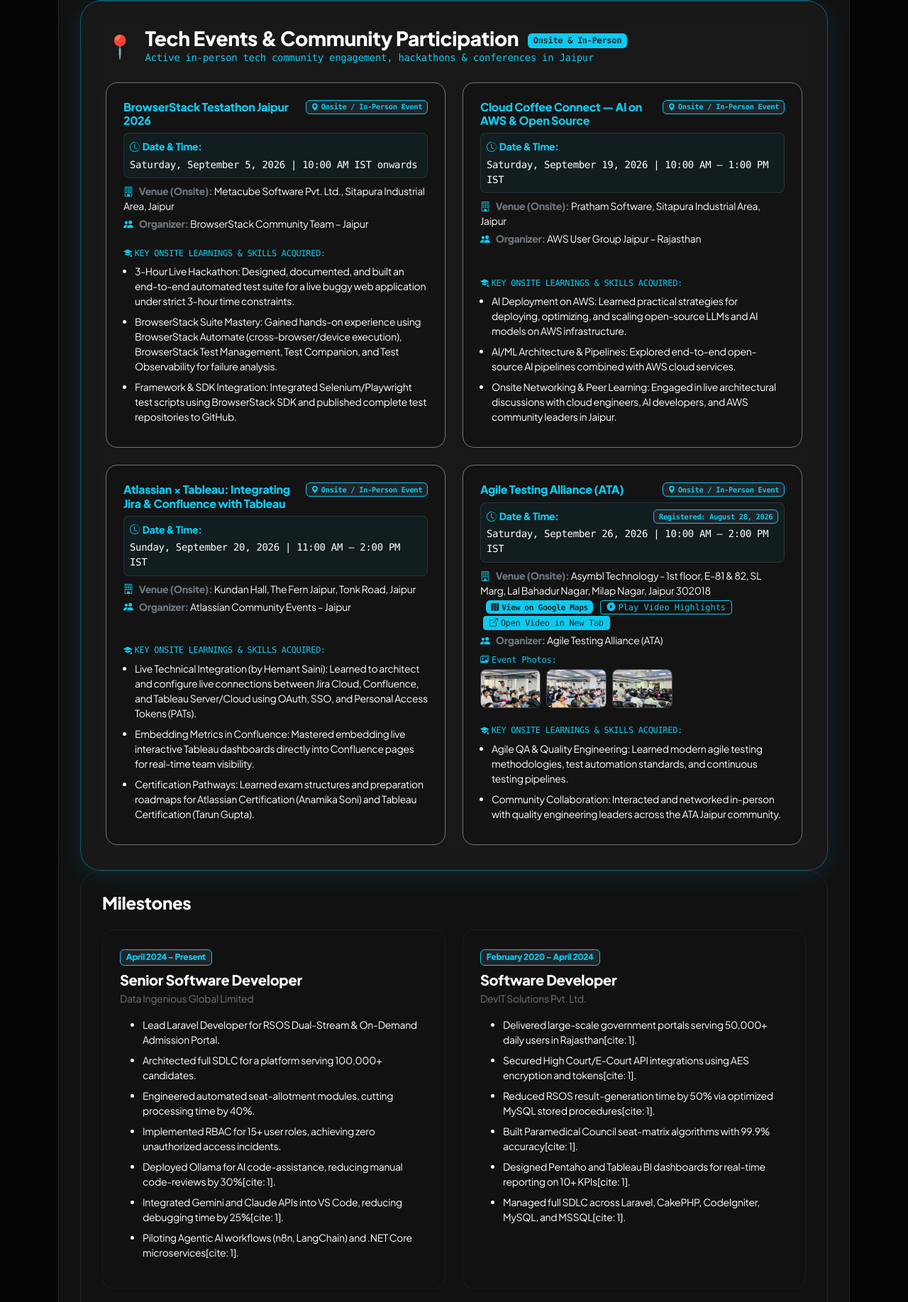
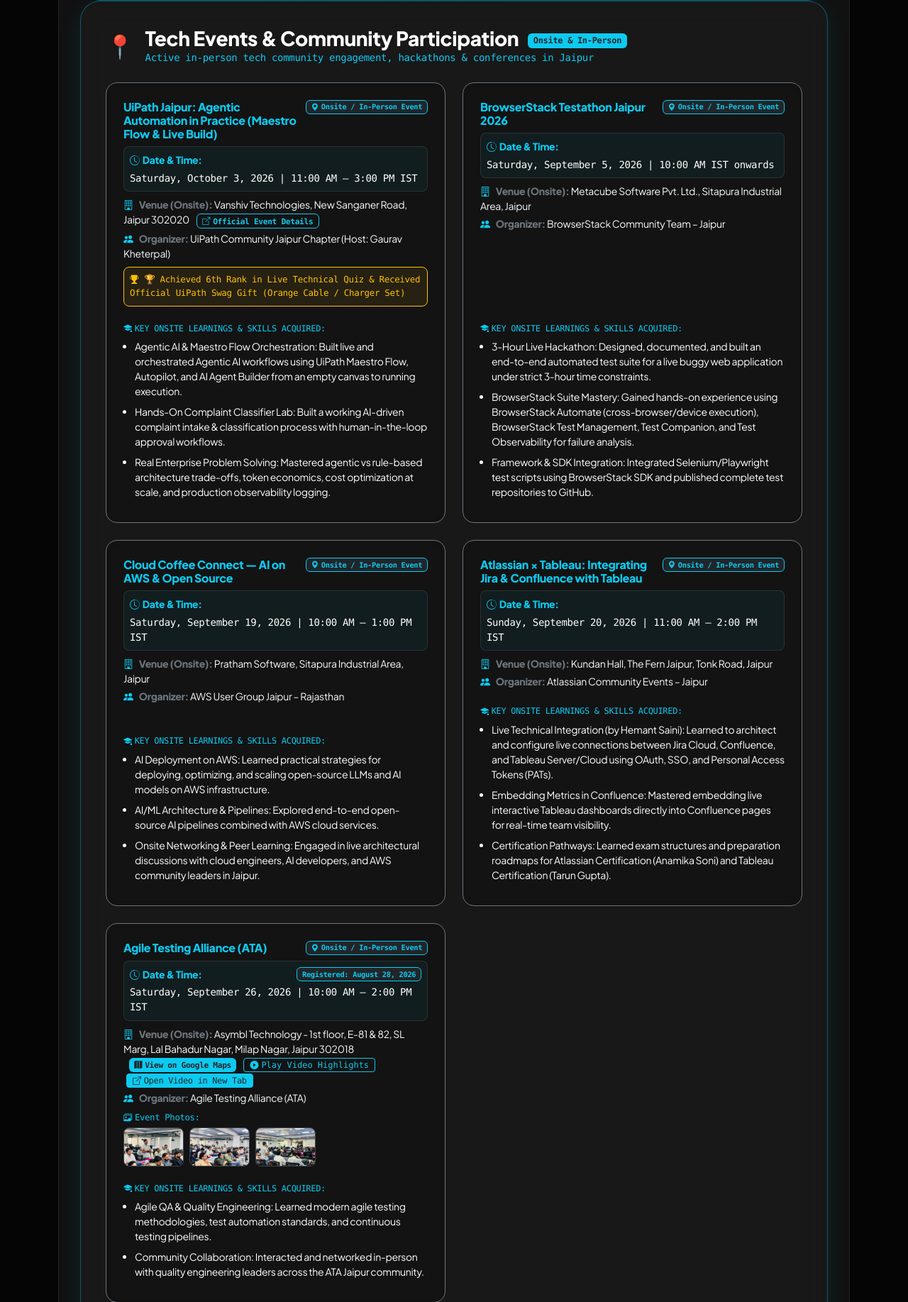
Before and after one commit to rislrohitjain/rohitjain-resume, a Flask app: page / in a window 1280 px wide. Shown: the part 2421-4256 px from the top of the page at 71% size. Run offline with Flask 3, Linux system fonts and the light colour scheme.

Commit message:
Add UiPath Agentic Automation event with quiz rank achievement and official event link

```diff
--- a/app.py
+++ b/app.py
@@ -55,6 +55,20 @@ user_data = {
         {"name": "Project Orchestrator Agent", "role": "Multi-Agent Coordination"}
     ],
     "events": [
+        {
+            "title": "UiPath Jaipur: Agentic Automation in Practice (Maestro Flow & Live Build)",
+            "type": "Onsite / In-Person Event",
+            "date": "Saturday, October 3, 2026 | 11:00 AM – 3:00 PM IST",
+            "location": "Vanshiv Technologies, New Sanganer Road, Jaipur 302020",
+            "organizer": "UiPath Community Jaipur Chapter (Host: Gaurav Kheterpal)",
+            "event_url": "https://community.uipath.com/events/details/uipath-jaipur-presents-agentic-automation-in-practice-maestro-flow-live-build-and-hands-on-lab-in-person-meetup/",
+            "achievement": "🏆 Achieved 6th Rank in Live Technical Quiz & Received Official UiPath Swag Gift (Orange Cable / Charger Set)",
+            "learnings": [
+                "Agentic AI & Maestro Flow Orchestration: Built live and orchestrated Agentic AI workflows using UiPath Maestro Flow, Autopilot, and AI Agent Builder from an empty canvas to running execution.",
+                "Hands-On Complaint Classifier Lab: Built a working AI-driven complaint intake & classification process with human-in-the-loop approval workflows.",
+                "Real Enterprise Problem Solving: Mastered agentic vs rule-based architecture trade-offs, token economics, cost optimization at scale, and production observability logging."
+            ]
+        },
         {
             "title": "BrowserStack Testathon Jaipur 2026",
             "type": "Onsite / In-Person Event",
--- a/templates/index.html
+++ b/templates/index.html
@@ -298,6 +298,9 @@
                                 {% if event.map_url %}
                                 <a href="{{ event.map_url }}" target="_blank" class="badge bg-info text-dark text-decoration-none ms-2 font-monospace" style="font-size: 0.7rem;"><i class="bi bi-map-fill me-1"></i>View on Google Maps</a>
                                 {% endif %}
+                                {% if event.event_url %}
+                                <a href="{{ event.event_url }}" target="_blank" class="badge bg-outline-info text-info border border-info text-decoration-none ms-2 font-monospace" style="font-size: 0.7rem;"><i class="bi bi-box-arrow-up-right me-1"></i>Official Event Details</a>
+                                {% endif %}
                                 {% if event.video_url %}
                                 <button type="button" class="btn btn-sm btn-outline-info ms-2 font-monospace py-0 px-2" style="font-size: 0.75rem;" data-bs-toggle="modal" data-bs-target="#videoModal" onclick="playEventVideo('{{ url_for('static', filename=event.video_url) }}')">
                                     <i class="bi bi-play-circle-fill me-1"></i>Play Video Highlights
@@ -309,6 +312,11 @@
                             </div>
                             {% if event.organizer %}
                             <div class="text-secondary mb-2"><i class="bi bi-people-fill text-info me-2"></i><strong>Organizer:</strong> <span class="text-light">{{ event.organizer }}</span></div>
+                            {% endif %}
+                            {% if event.achievement %}
+                            <div class="mb-2 p-2 rounded-3 border border-warning border-opacity-30 font-monospace" style="background: rgba(255, 193, 7, 0.08); color: #ffc107; font-size: 0.78rem;">
+                                <i class="bi bi-trophy-fill me-2"></i>{{ event.achievement }}
+                            </div>
                             {% endif %}
                             {% if event.images %}
                             <div class="mt-2 mb-2">
```
